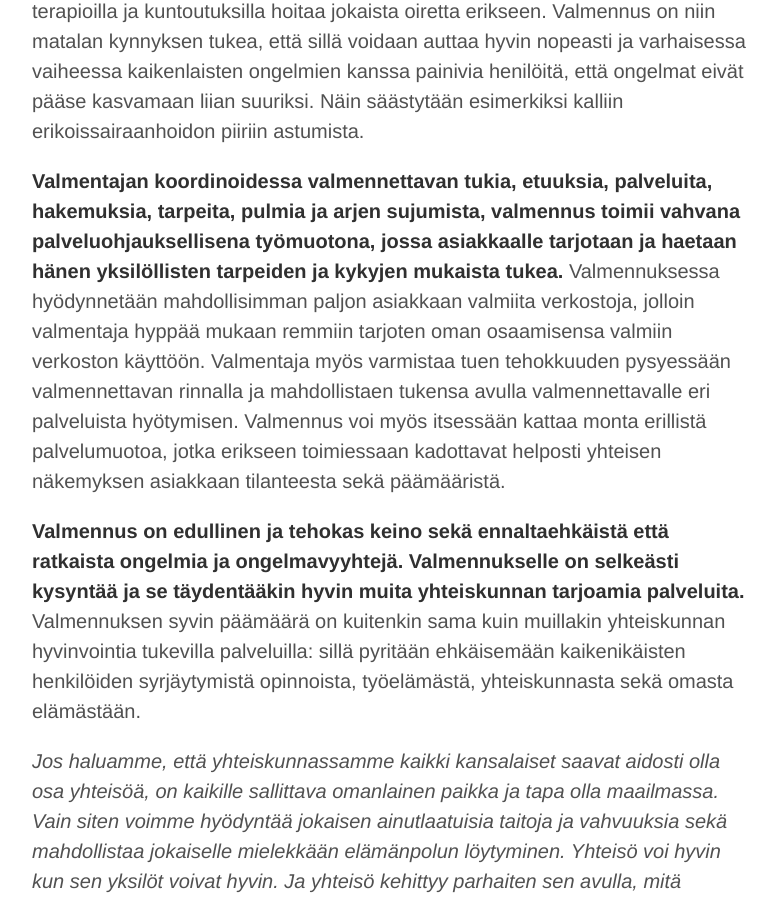
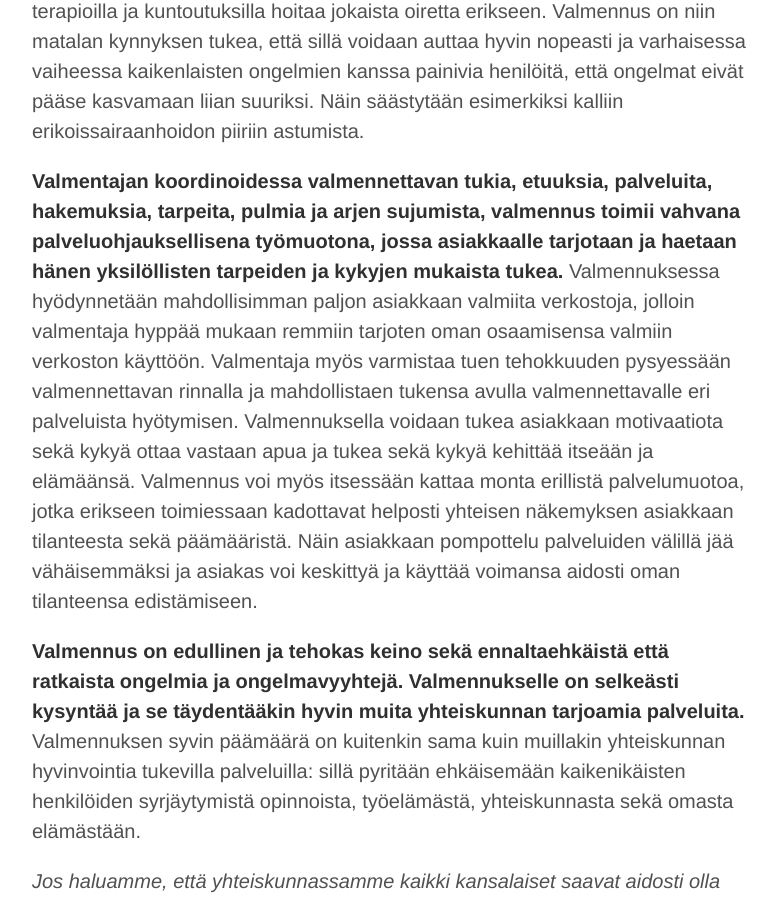
Before and after one commit to niinapiira/neppari.net, a Jekyll site: the page built from _posts/2015-11-22-miksi-neuropsykiatrinen-valmennus.md, in a window 1280 px wide and 900 px high, scrolled down 2985 px. Shown: the whole window, without its empty margins (248-1024 px from the left). Built offline with Jekyll 4.4.1, drawn with Linux system fonts in a browser that asks for light colours.

Commit message:
Update 2015-11-22-miksi-neuropsykiatrinen-valmennus.md

```diff
--- a/_posts/2015-11-22-miksi-neuropsykiatrinen-valmennus.md
+++ b/_posts/2015-11-22-miksi-neuropsykiatrinen-valmennus.md
@@ -19,7 +19,7 @@ Koska jokainen nepsy-piirteinen henkilö on ainutlaatuinen kokonaisuus joka koht
 
 Valmennuksen ajatellaan usein olevan kallista palvelua, mutta **valmennuksen kokonaisuus huomioiden, se on todella kustannustehokas** tapa tukea kohderyhmää, joka tarvitsee vahvasti kohdennettua ja usein pitkäjänteistä sekä moniammatillista tukea. Valmentajan osaamisella nepsy-henkilöiden elämää voidaan helpottaa yllättävän yksinkertaisilla keinoilla sen sijaan, että yritetään terapioilla ja kuntoutuksilla hoitaa jokaista oiretta erikseen. Valmennus on niin matalan kynnyksen tukea, että sillä voidaan auttaa hyvin nopeasti ja varhaisessa vaiheessa kaikenlaisten ongelmien kanssa painivia henilöitä, että ongelmat eivät pääse kasvamaan liian suuriksi. Näin säästytään esimerkiksi kalliin erikoissairaanhoidon piiriin astumista.
 
-**Valmentajan koordinoidessa valmennettavan tukia, etuuksia, palveluita, hakemuksia, tarpeita, pulmia ja arjen sujumista, valmennus toimii vahvana palveluohjauksellisena työmuotona, jossa asiakkaalle tarjotaan ja haetaan hänen yksilöllisten tarpeiden ja kykyjen mukaista tukea.** Valmennuksessa hyödynnetään mahdollisimman paljon asiakkaan valmiita verkostoja, jolloin valmentaja hyppää mukaan remmiin tarjoten oman osaamisensa valmiin verkoston käyttöön. Valmentaja myös varmistaa tuen tehokkuuden pysyessään valmennettavan rinnalla ja mahdollistaen tukensa avulla valmennettavalle eri palveluista hyötymisen. Valmennus voi myös itsessään kattaa monta erillistä palvelumuotoa, jotka erikseen toimiessaan kadottavat helposti yhteisen näkemyksen asiakkaan tilanteesta sekä päämääristä.
+**Valmentajan koordinoidessa valmennettavan tukia, etuuksia, palveluita, hakemuksia, tarpeita, pulmia ja arjen sujumista, valmennus toimii vahvana palveluohjauksellisena työmuotona, jossa asiakkaalle tarjotaan ja haetaan hänen yksilöllisten tarpeiden ja kykyjen mukaista tukea.** Valmennuksessa hyödynnetään mahdollisimman paljon asiakkaan valmiita verkostoja, jolloin valmentaja hyppää mukaan remmiin tarjoten oman osaamisensa valmiin verkoston käyttöön. Valmentaja myös varmistaa tuen tehokkuuden pysyessään valmennettavan rinnalla ja mahdollistaen tukensa avulla valmennettavalle eri palveluista hyötymisen. Valmennuksella voidaan tukea asiakkaan motivaatiota sekä kykyä ottaa vastaan apua ja tukea sekä kykyä kehittää itseään ja elämäänsä. Valmennus voi myös itsessään kattaa monta erillistä palvelumuotoa, jotka erikseen toimiessaan kadottavat helposti yhteisen näkemyksen asiakkaan tilanteesta sekä päämääristä. Näin asiakkaan pompottelu palveluiden välillä jää vähäisemmäksi ja asiakas voi keskittyä ja käyttää voimansa aidosti oman tilanteensa edistämiseen.
 
 **Valmennus on edullinen ja tehokas keino sekä ennaltaehkäistä että ratkaista ongelmia ja ongelmavyyhtejä. Valmennukselle on selkeästi kysyntää ja se täydentääkin hyvin muita yhteiskunnan tarjoamia palveluita.** Valmennuksen syvin päämäärä on kuitenkin sama kuin muillakin yhteiskunnan hyvinvointia tukevilla palveluilla: sillä pyritään ehkäisemään kaikenikäisten henkilöiden syrjäytymistä opinnoista, työelämästä, yhteiskunnasta sekä omasta elämästään.
 
```
